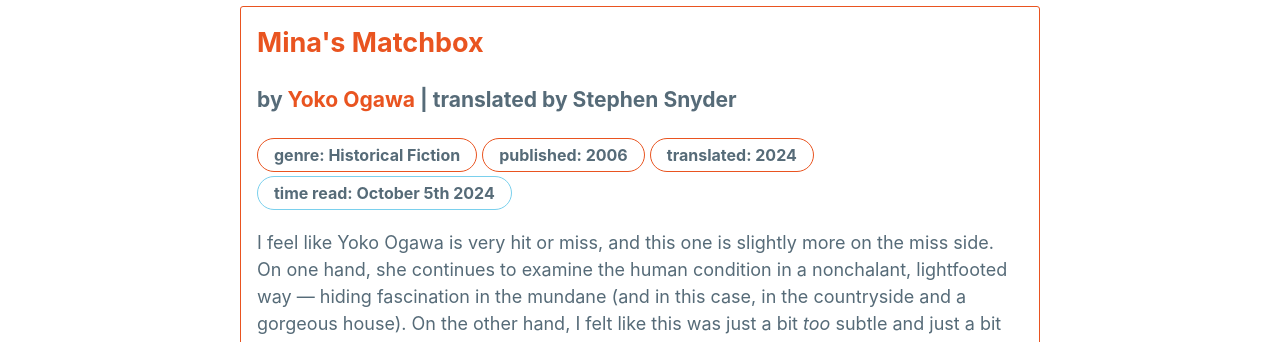
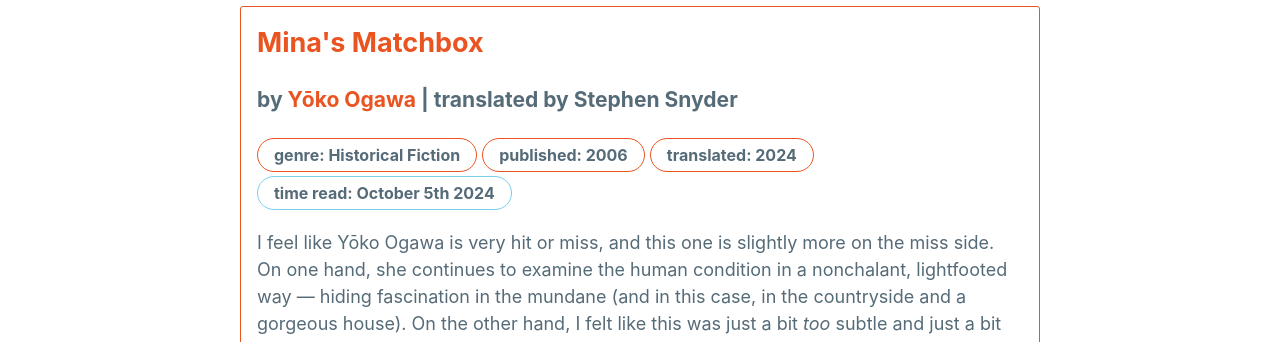
Before and after one commit to mattxwang/lowkey, a Jekyll site: the page built from stats/books.html, in a window 1280 px wide and 900 px high, scrolled down 7462 px. Shown: the part 173-515 px from the top of the window. Built offline with Jekyll 4.4.1, drawn with Linux system fonts in a browser that asks for light colours.

Commit message:
Fix Yōko Ogawa

```diff
--- a/_data/books.yml
+++ b/_data/books.yml
@@ -1206,14 +1206,14 @@ mrsdalloway:
     I read this book as part of a book club (s/o y'all!) and thoroughly enjoyed it. The stream-of-consciousness and frequent narrative switches make the book a tricky (and definitely not relaxing) read, but also an extremely exciting one. It's impressive seeing how naturally Woolf slips in and out of various perspectives to develop an overall *mood* in the book. I also found Clarissa, Peter, and Septimus's inner monologues fascinating (if also occasionally disturbing). I will say, I generally struggle with older works, and this was no exception: for a work that's almost 100 years old, there were definitely a few moments that gave me pause (and I wouldn't say that this book has aged perfectly). Yet, I'm still glad I gave it a thorough read (and discussion), particularly to see how it's inpsired an entire lineage of work.
 minasmatchbox:
   title: "Mina's Matchbox"
-  author: Yoko Ogawa
+  author: Yōko Ogawa
   translator: Stephen Snyder
   genre: Historical Fiction
   year_published: 2006
   year_translated: 2024
   time_read: October 5th 2024
   thoughts: >
-    I feel like Yoko Ogawa is very hit or miss, and this one is slightly more on the miss side. On one hand, she continues to examine the human condition in a nonchalant, lightfooted way --- hiding fascination in the mundane (and in this case, in the countryside and a gorgeous house). On the other hand, I felt like this was just a bit *too* subtle and just a bit *too* loose, almost like a wind-up toy that lost its charge before it finished. I left a bit unsatisfied with how the story closed out. Nevertheless, still fun, but not a strong recommendation.
+    I feel like Yōko Ogawa is very hit or miss, and this one is slightly more on the miss side. On one hand, she continues to examine the human condition in a nonchalant, lightfooted way --- hiding fascination in the mundane (and in this case, in the countryside and a gorgeous house). On the other hand, I felt like this was just a bit *too* subtle and just a bit *too* loose, almost like a wind-up toy that lost its charge before it finished. I left a bit unsatisfied with how the story closed out. Nevertheless, still fun, but not a strong recommendation.
 thealeph:
   title: "The Aleph and Other Stories"
   author: Jorge Luis Borges
```
